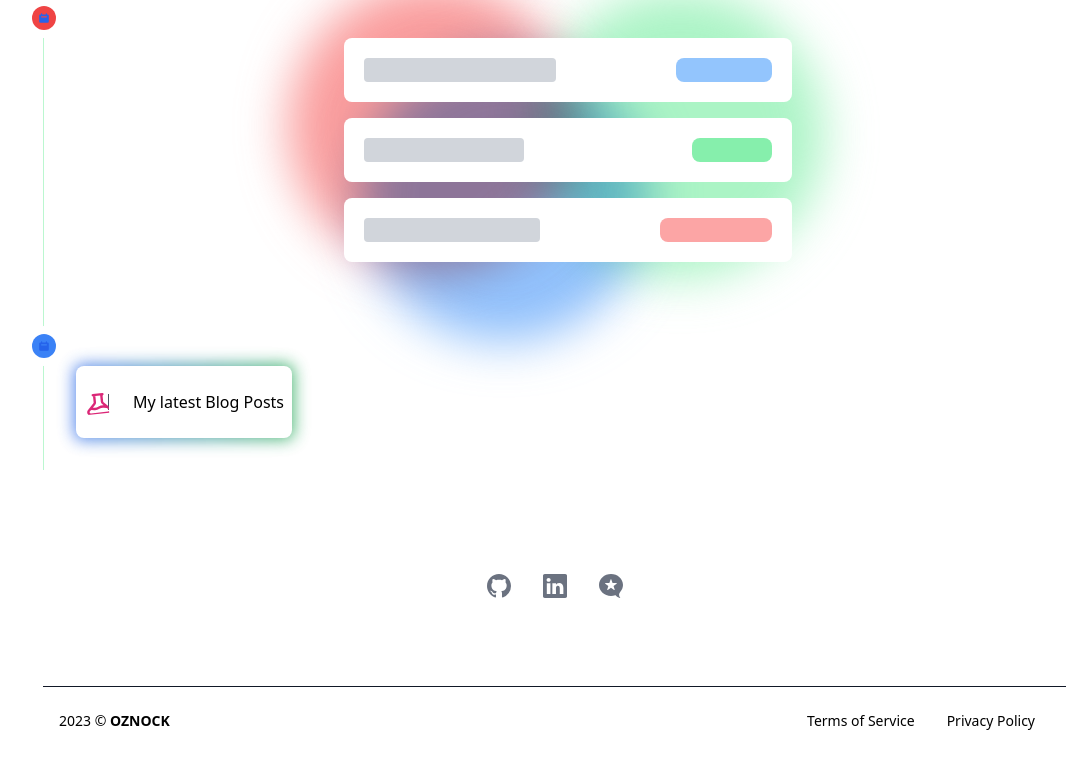
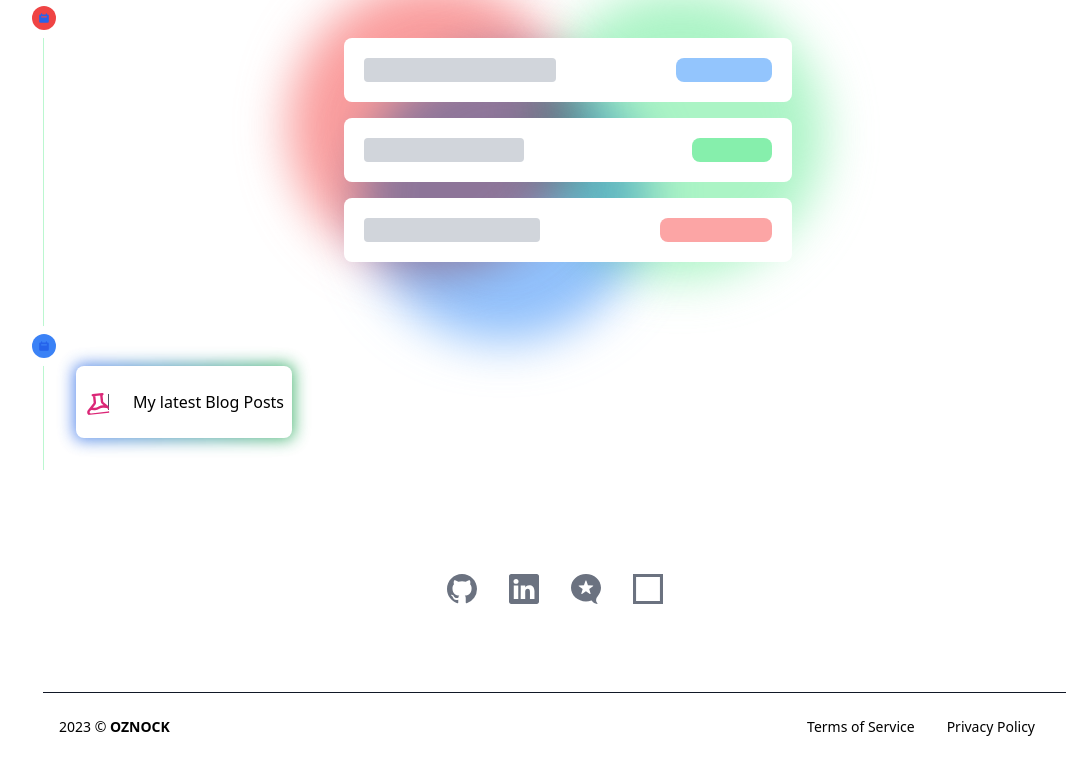
Before and after one commit to OzanOcak/web001, a Next.js app: page / in a window 1280 px wide. Shown: the part 1102-1877 px from the top of the page, without its empty margins (85-1151 px from the left). Built offline with nearby package versions, Linux system fonts and the light colour scheme.

Commit message:
codesandbox in footer

```diff
--- a/sections/Footer.jsx
+++ b/sections/Footer.jsx
@@ -1,28 +1,33 @@
 import Link from "next/link";
 import Button from "../components/Button";
 import { BsGithub, BsLinkedin } from "react-icons/bs";
-import { SiMicrodotblog } from "react-icons/si";
+import { SiMicrodotblog, SiCodesandbox } from "react-icons/si";
 
 const Footer = () => {
   return (
     <footer className="py-6 text-center text-gray-500 text-sm ">
       <div className="footer-2 bg-white-100 pt-6 md:pt-12">
         <div className="container px-4 mx-auto">
-          <div className="md:flex md:flex-wrap md:-mx-4 py-6 md:pb-12">
+          <div className="md:flex md:flex-wrap md:-mx-4 py-6 md:pb-12 ">
             <ul className="flex justify-center w-full mt-2 mb-10 gap-x-[2rem]">
-              <li className="text-2xl ">
+              <li className="text-3xl ">
                 <a href="https://www.github.com/ozanocak">
                   <BsGithub />
                 </a>
               </li>
-              <li className="text-2xl ">
+              <li className="text-3xl ">
                 <a href="https://www.linkedin.com/in/ozanocak/">
                   <BsLinkedin />
                 </a>
               </li>
-              <li className="text-2xl ">
+              <li className="text-3xl ">
                 <a href="https://ozanocak.github.io/">
                   <SiMicrodotblog />
+                </a>
+              </li>
+              <li className="text-3xl ">
+                <a href="https://codesandbox.io/u/OzanOcak">
+                  <SiCodesandbox />
                 </a>
               </li>
             </ul>
```
